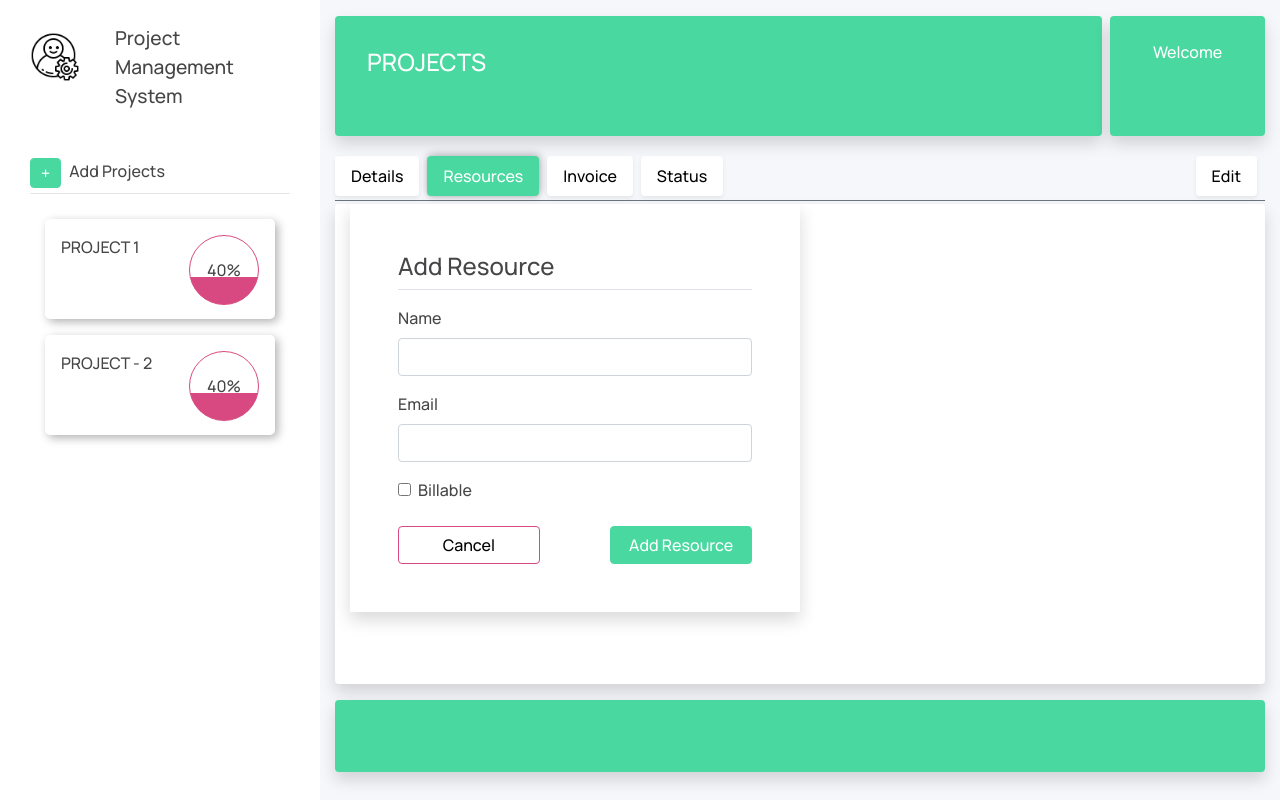
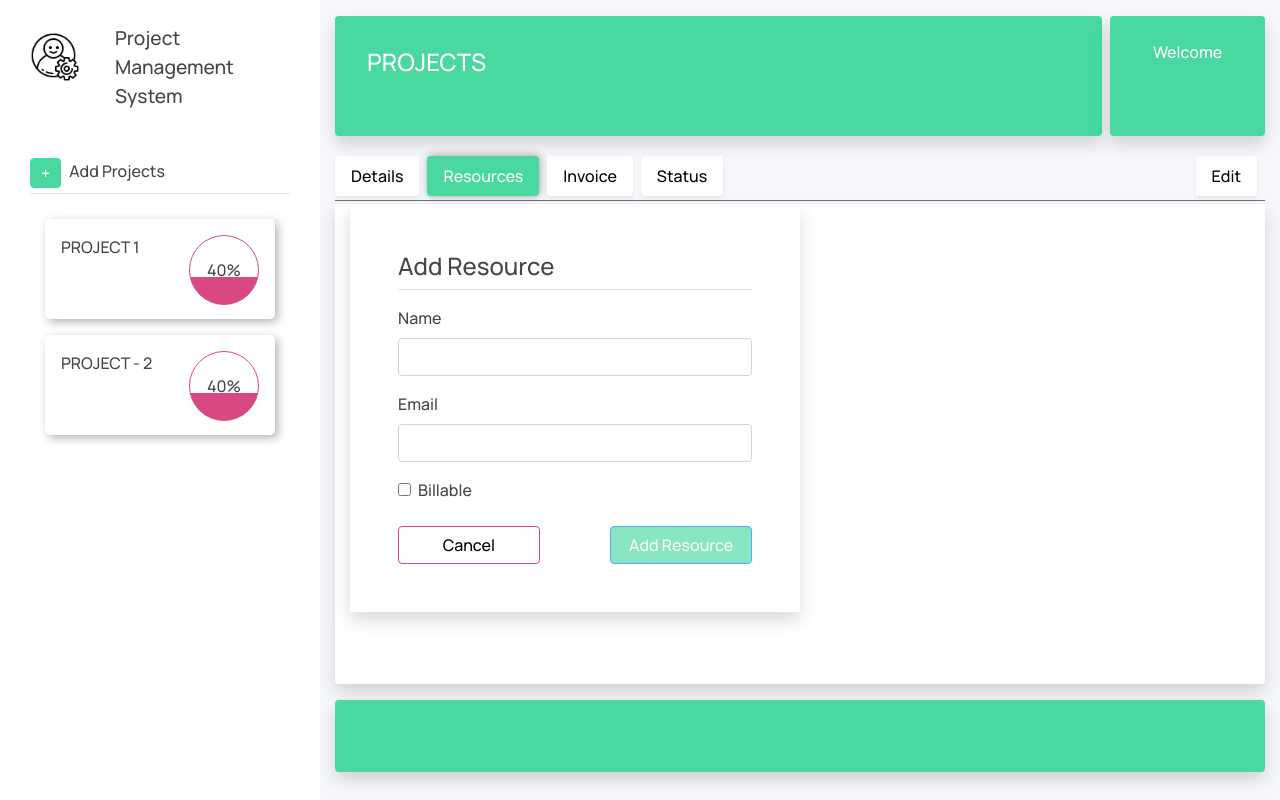
Before and after one commit to JiHaripriya/ProjectManager-Angular, an Angular app: page /resources/add in a window 1280 px wide. Built offline with nearby package versions, Linux system fonts and the light colour scheme.

Commit message:
Code cleanup and resource form validation complete

```diff
--- a/src/app/shared/project-form/project-form.component.css
+++ b/src/app/shared/project-form/project-form.component.css
@@ -41,7 +41,3 @@ input.ng-invalid.ng-touched,
 textarea.ng-invalid.ng-touched {
     border: 1px solid rgb(216, 15, 15);
 }
-
-.invalid {
-    border: 1px solid rgb(216, 15, 15);
-}
--- a/src/app/shared/project-form/project-form.component.ts
+++ b/src/app/shared/project-form/project-form.component.ts
@@ -1,5 +1,5 @@
 import { Component, OnInit } from '@angular/core';
-import { FormGroup, FormControl, Validators, AbstractControl } from '@angular/forms';
+import { FormGroup, FormControl, Validators} from '@angular/forms';
 import { Router } from '@angular/router';
 import { Subscription } from 'rxjs';
 import { FormServiceService } from '../services/form-service.service';
--- a/src/app/shared/resource-form/resource-form.component.html
+++ b/src/app/shared/resource-form/resource-form.component.html
@@ -27,7 +27,7 @@
           This name is invalid
         </span>
         <span *ngIf="resourceForm.get('resourceName').errors?.minlength">
-          (Hint: Name can only contain alphabets and spaces. Minimum length is
+          (Hint: Only alphabets and spaces allowed. Minimum length is
           2)
         </span>
         <span *ngIf="resourceForm.get('resourceName').errors['required']">
@@ -96,7 +96,7 @@
       >
         Cancel
       </button>
-      <button class="btn btn-primary w-40" type="submit">
+      <button class="btn btn-primary w-40" type="submit" [disabled]="!resourceForm.valid">
         {{ buttonText }}
       </button>
     </div>
--- a/src/app/shared/resource-form/resource-form.component.ts
+++ b/src/app/shared/resource-form/resource-form.component.ts
@@ -45,6 +45,7 @@ export class ResourceFormComponent implements OnInit {
 
   onSubmit(){
     console.log(this.resourceForm);
+    this.resourceForm.reset();
   }
 
 }
```
